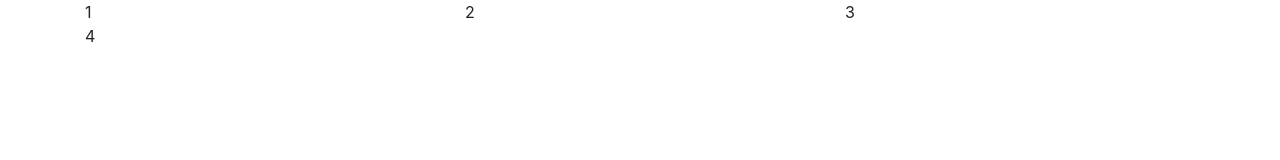
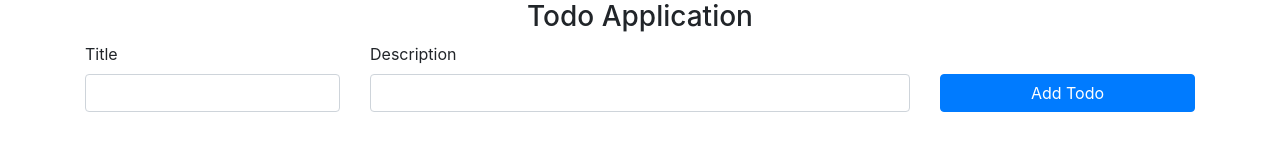
Before and after one commit to RavindraMeduri/todo_app, a plain HTML site: page index.html in a window 1280 px wide. Drawn offline with nearby package versions, Linux system fonts and the light colour scheme.

Commit message:
created form using basic Bootstrap

```diff
--- a/index.html
+++ b/index.html
@@ -9,15 +9,31 @@
     href="https://maxcdn.bootstrapcdn.com/bootstrap/4.0.0/css/bootstrap.min.css"
     integrity="sha384-Gn5384xqQ1aoWXA+058RXPxPg6fy4IWvTNh0E263XmFcJlSAwiGgFAW/dAiS6JXm"
     crossorigin="anonymous">
+
+    <link rel="stylesheet" href="./main.css">
 </head>
 <body>
     <div class="container">
         <div class="row">
-            <div class="col-md-4">1</div>
-            <div class="col-md-4">2</div>
-            <div class="col-md-4">3</div>
-            <div class="col-md-4">4</div>
+            <div class="col-md-12">
+                <h3 class = "header">Todo Application</h3>
+            </div>
         </div>
+       <form>
+           <div class="row">
+               <div class="col-md-3">
+                   <label for="title">Title</label>
+                   <input type="text" class ="form-control" id="title"/>
+               </div>
+               <div class="col-md-6">
+                   <label for="description">Description</label>
+                   <input type="text" class="form-control" id="description">
+               </div>
+               <div class="col-md-3 action">
+                   <button class="btn btn-primary">Add Todo</button>
+               </div>
+           </div>
+       </form>
     </div>
     <script src = "./todo.js"></script>
 </body>
--- /dev/null
+++ b/main.css
@@ -0,0 +1,9 @@
+.header {
+    text-align : center;
+}
+
+.action {
+    display : flex;
+    flex-direction : column;
+    justify-content : flex-end;
+}
```
